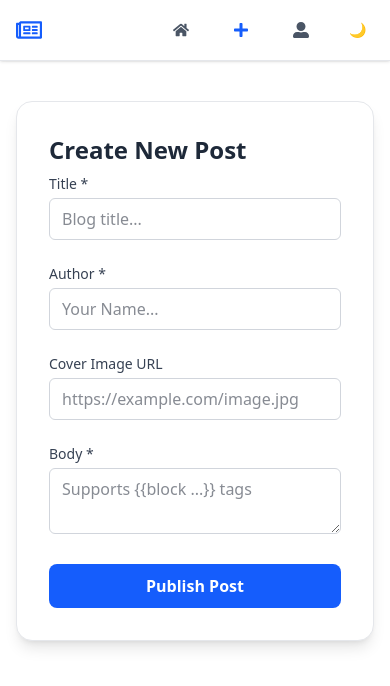
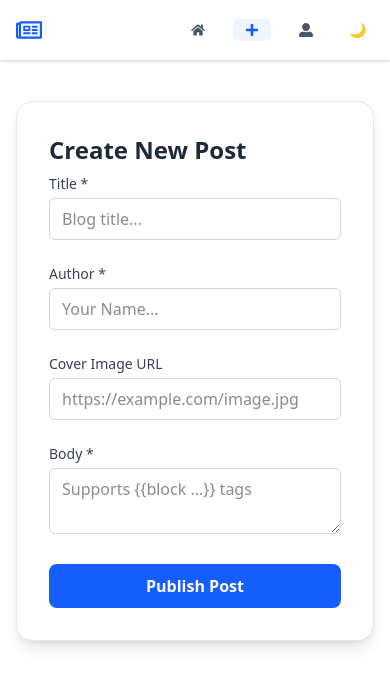
Before and after one commit to n2sharma/my-blog-website, a Next.js app: page /create in a window 390 px wide. Shown: the top 686 px of the page. Built offline with nearby package versions, Linux system fonts and the light colour scheme.

Commit message:
feat: improve navbar

```diff
--- a/components/Navbar.tsx
+++ b/components/Navbar.tsx
@@ -8,12 +8,16 @@ import ThemeToggle from "./ThemeToggle";
 export default function Navbar() {
   const pathname = usePathname();
 
-  /** helper to style active vs inactive links */
+  // Shared styles for nav links
+  const baseLinkClasses =
+    "flex items-center gap-2 px-3 py-1 rounded-md text-sm sm:text-base font-medium transition-colors";
+
+  // Active/inactive styles
   const navLink = (path: string) =>
-    `flex items-center gap-2 px-3 py-1 rounded-md hover:bg-blue-50 dark:hover:bg-zinc-800 transition-colors ${
+    `${baseLinkClasses} ${
       pathname === path
-        ? "text-blue-600 font-medium"
-        : "text-gray-600 dark:text-gray-300"
+        ? "text-blue-600 bg-blue-50 dark:bg-zinc-800"
+        : "text-gray-600 dark:text-gray-300 hover:text-blue-600 hover:bg-blue-50 dark:hover:bg-zinc-800"
     }`;
 
   return (
@@ -31,7 +35,7 @@ export default function Navbar() {
         </Link>
 
         {/* Links */}
-        <div className="flex items-center gap-5">
+        <div className="flex items-center gap-4 sm:gap-5">
           <Link href="/" className={navLink("/")}>
             <FaHome />
             <span className="hidden sm:inline">Home</span>
@@ -46,13 +50,13 @@ export default function Navbar() {
             href="https://www.linkedin.com/in/naman-sharma001/"
             target="_blank"
             rel="noopener noreferrer"
-            className="flex items-center gap-2 px-3 py-1 rounded-md text-gray-600 dark:text-gray-300 hover:text-blue-600 hover:bg-blue-50 dark:hover:bg-zinc-800 transition-colors"
+            className={`${baseLinkClasses} text-gray-600 dark:text-gray-300 hover:text-blue-600 hover:bg-blue-50 dark:hover:bg-zinc-800`}
           >
             <FaUserAlt />
             <span className="hidden sm:inline">About Me</span>
           </Link>
 
-          {/* Theme switch */}
+          {/* Theme toggle */}
           <ThemeToggle />
         </div>
       </div>
```
